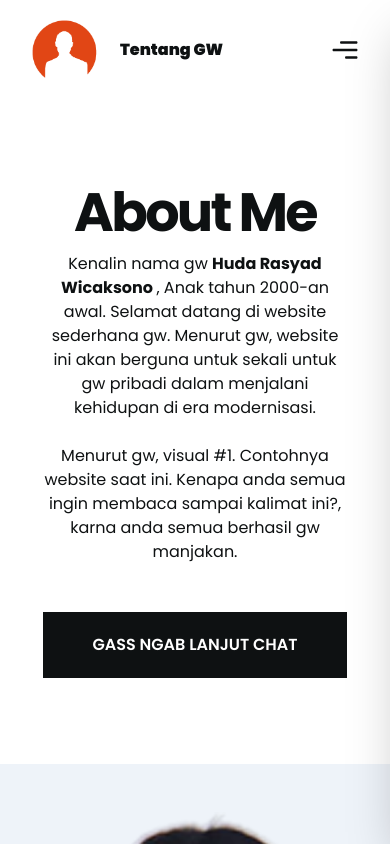
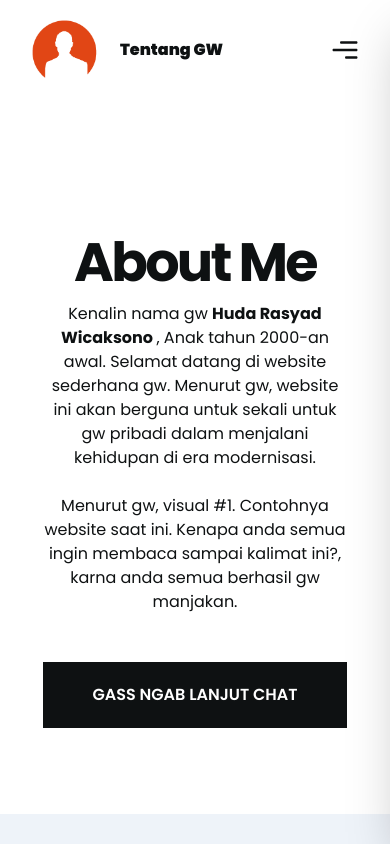
Before and after one commit to indonesia-biner/Testing, a React (Create React App) app: page /about in a window 390 px wide. Built offline with nearby package versions, Linux system fonts and the light colour scheme.

Commit message:
perubahan data di About.js

```diff
--- a/src/pages/About.js
+++ b/src/pages/About.js
@@ -43,7 +43,7 @@ const About = () => {
             transition={transition1}
             className="flex-1 pt-96 pb-14 lg:pt-0 lg:w-auto z-10 flex flex-col justify-center items-center lg:items-start"
           >
-            <h1 className="h1 font-primary lg:mt-o mt-[100px] lg:mt-[160px]">About me</h1>
+            <h1 className="h1 font-primary lg:mt-o mt-[200px] lg:mt-[160px]">About me</h1>
             <p className="mb-12 max-w-sm font-primary font-normal w-4/5 md:container">
               Kenalin nama gw <b> Huda Rasyad Wicaksono </b>, Anak tahun 2000-an awal. Selamat datang di website sederhana gw. Menurut gw, website ini akan berguna untuk sekali untuk gw
               pribadi dalam menjalani kehidupan di era modernisasi.
```
